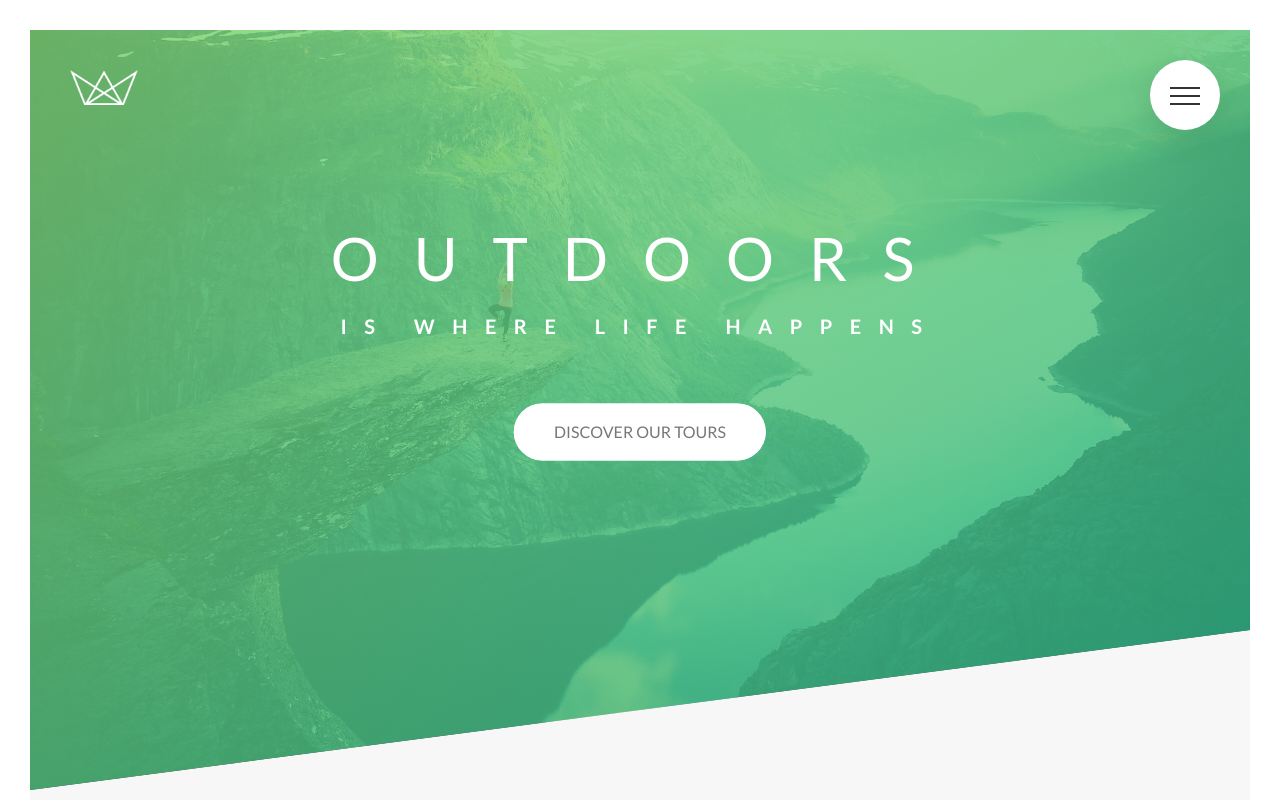
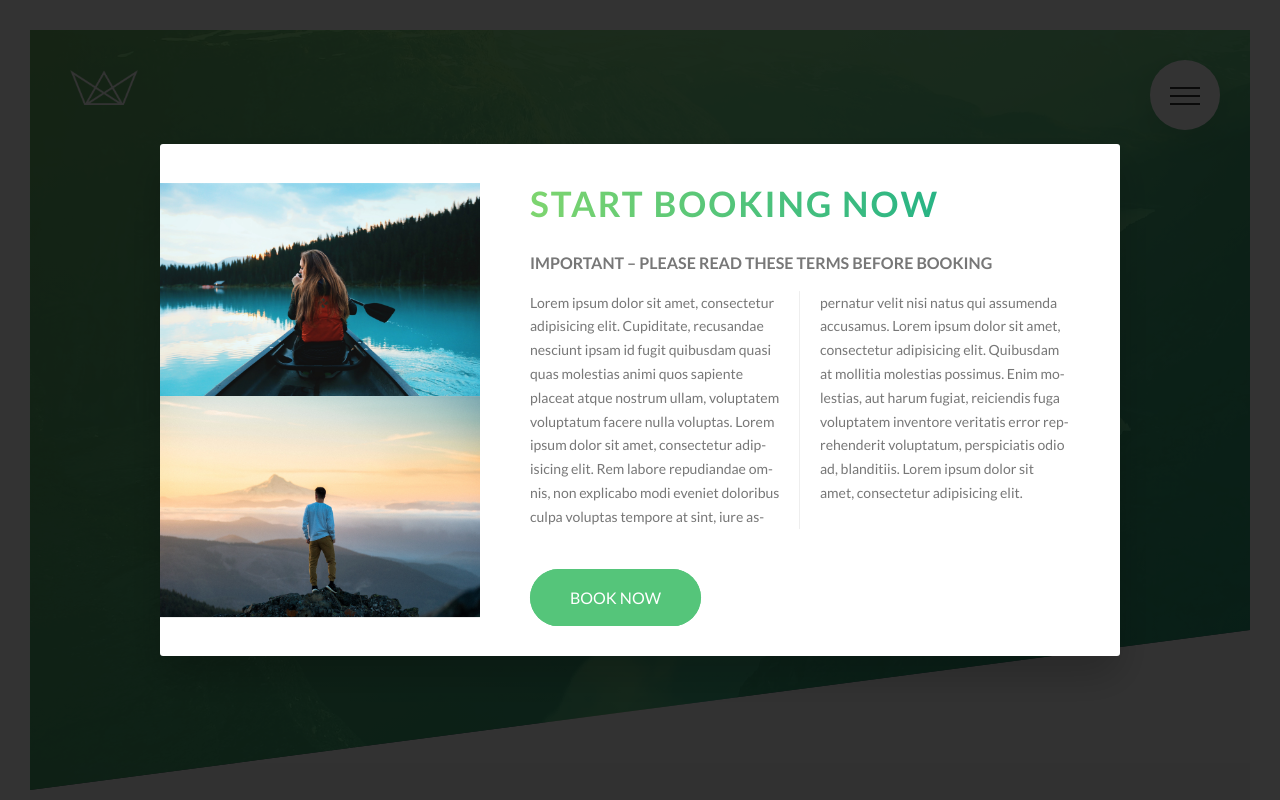
Before and after one commit to aandy315/natours-1, a website: page index.html in a window 1280 px wide. Shown: the top 800 px of the page. Drawn offline with Linux system fonts and the light colour scheme.

Commit message:
Popup styling
Styling the popup component using column and hyphen css properties

```diff
--- a/index.html
+++ b/index.html
@@ -376,6 +376,23 @@
       </div>
     </footer>
 
+    <div class="popup">
+      <div class="popup__content">
+        <div class="popup__left">
+          <img src="img/nat-8.jpg" alt="Tour photo" class="popup__img">
+          <img src="img/nat-9.jpg" alt="Tour photo" class="popup__img">
+        </div>
+        <div class="popup__right">
+          <h2 class="heading-secondary u-margin-bottom-small">Start Booking Now</h2>
+          <h3 class="heading-tertiary u-margin-bottom-small">Important &ndash; Please read these terms before booking</h3>
+          <p class="popup__text">
+            Lorem ipsum dolor sit amet, consectetur adipisicing elit. Cupiditate, recusandae nesciunt ipsam id fugit quibusdam quasi quas molestias animi quos sapiente placeat atque nostrum ullam, voluptatem voluptatum facere nulla voluptas. Lorem ipsum dolor sit amet, consectetur adipisicing elit. Rem labore repudiandae omnis, non explicabo modi eveniet doloribus culpa voluptas tempore at sint, iure aspernatur velit nisi natus qui assumenda accusamus. Lorem ipsum dolor sit amet, consectetur adipisicing elit. Quibusdam at mollitia molestias possimus. Enim molestias, aut harum fugiat, reiciendis fuga voluptatem inventore veritatis error reprehenderit voluptatum, perspiciatis odio ad, blanditiis. Lorem ipsum dolor sit amet, consectetur adipisicing elit.
+          </p>
+          <a href="#" class="btn btn--green">Book now</a>
+        </div>
+      </div>
+    </div>
+
     <!--
     <section class="grid-test">
       <div class="row">
--- a/sass/components/_card.scss
+++ b/sass/components/_card.scss
@@ -144,7 +144,7 @@
 
 	//BACK SIDE STYLING
 	&__cta {
-		@include centerHorizontalVerticle
+		@include centerHorizontalVerticle;
 		width: 90%;
 		text-align: center;
 	}
--- a/sass/components/_form.scss
+++ b/sass/components/_form.scss
@@ -79,7 +79,7 @@
 			height: 1.3rem;
 			width: 1.3rem;
 			border-radius: 50%;
-			@include centerHorizontalVerticle
+			@include centerHorizontalVerticle;
 			background-color: $color-primary;
 			opacity: 0;
 			transition: opacity .2s;
--- /dev/null
+++ b/sass/components/_popup.scss
@@ -0,0 +1,55 @@
+.popup {
+	height: 100vh;
+	width: 100%;
+	position: fixed;
+	top: 0;
+	left: 0;
+	background-color: rgba($color-black, .8);
+	z-index: 3000;
+
+	&__content {
+		@include centerHorizontalVerticle;
+		width: 75%;
+		background-color: $color-white;
+		box-shadow: 0 2rem 4rem rgba($color-black, .2);
+		border-radius: $border-radius;
+		display: table;
+		overflow: hidden;
+	}
+
+	&__left {
+		width: 33.333333%;
+		display: table-cell;
+		vertical-align: middle;
+	}
+
+	&__right {
+		width: 66.666667%;
+		display: table-cell;
+		vertical-align: middle;
+		padding: 3rem 5rem;
+	}
+
+	&__img {
+		display: block;
+		width: 100%;
+	}
+
+	&__text {
+		font-size: 1.4rem;
+		margin-bottom: 4rem;
+
+		-moz-column-count: 2;
+		-moz-column-gap: 4rem; //1em = 14px (the text size of the element)
+		-moz-column-rule: 1px solid $color-grey-light-2;
+
+		column-count: 2;
+		column-gap: 4rem; //1em = 14px (the text size of the element)
+		column-rule: 1px solid $color-grey-light-2;
+
+		-webkit-hyphens: auto;
+		-ms-hyphens: auto;
+		-moz-hyphens: auto;
+		hyphens: auto;
+	}
+}
--- a/sass/layout/_navigation.scss
+++ b/sass/layout/_navigation.scss
@@ -45,7 +45,7 @@
 	}
 
 	&__list {
-		@include centerHorizontalVerticle
+		@include centerHorizontalVerticle;
 		list-style: none;
 		text-align: center;
 		width: 100%;
--- a/sass/main.scss
+++ b/sass/main.scss
@@ -13,6 +13,7 @@
 @import "components/composition";
 @import "components/feature-box";
 @import "components/form";
+@import "components/popup";
 @import "components/story";
 
 @import "layout/footer";
```
Also changed, not shown: css/style.css.
